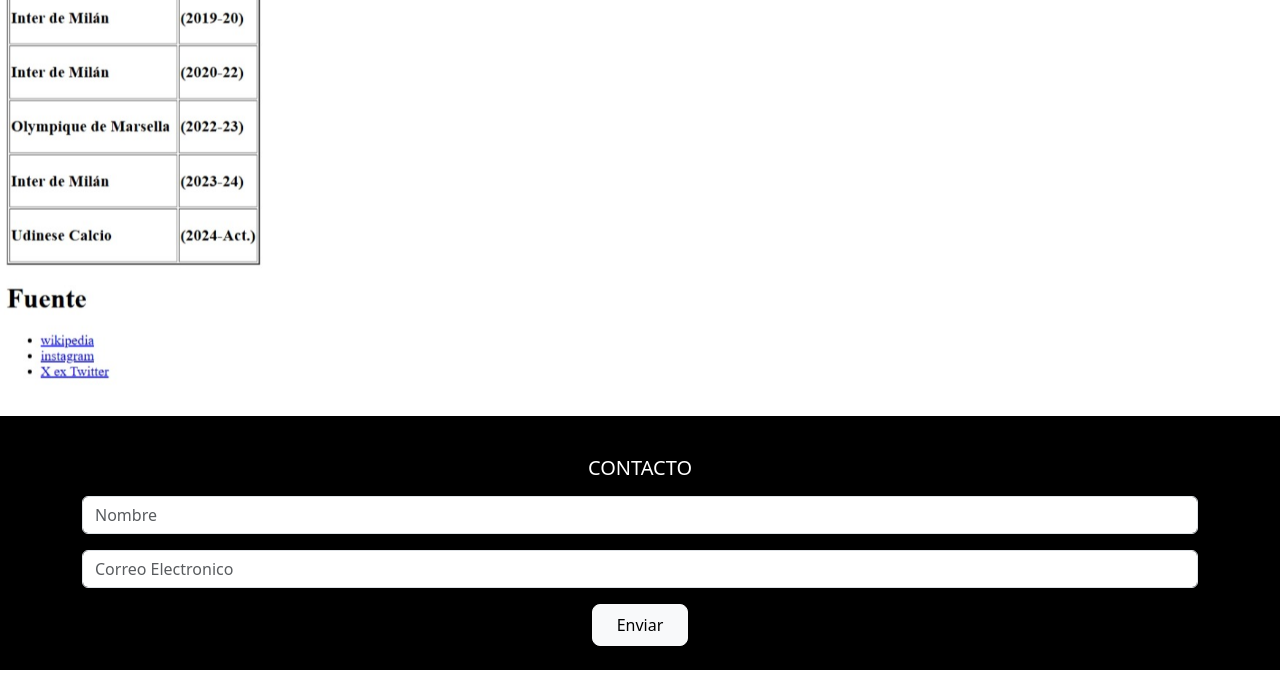
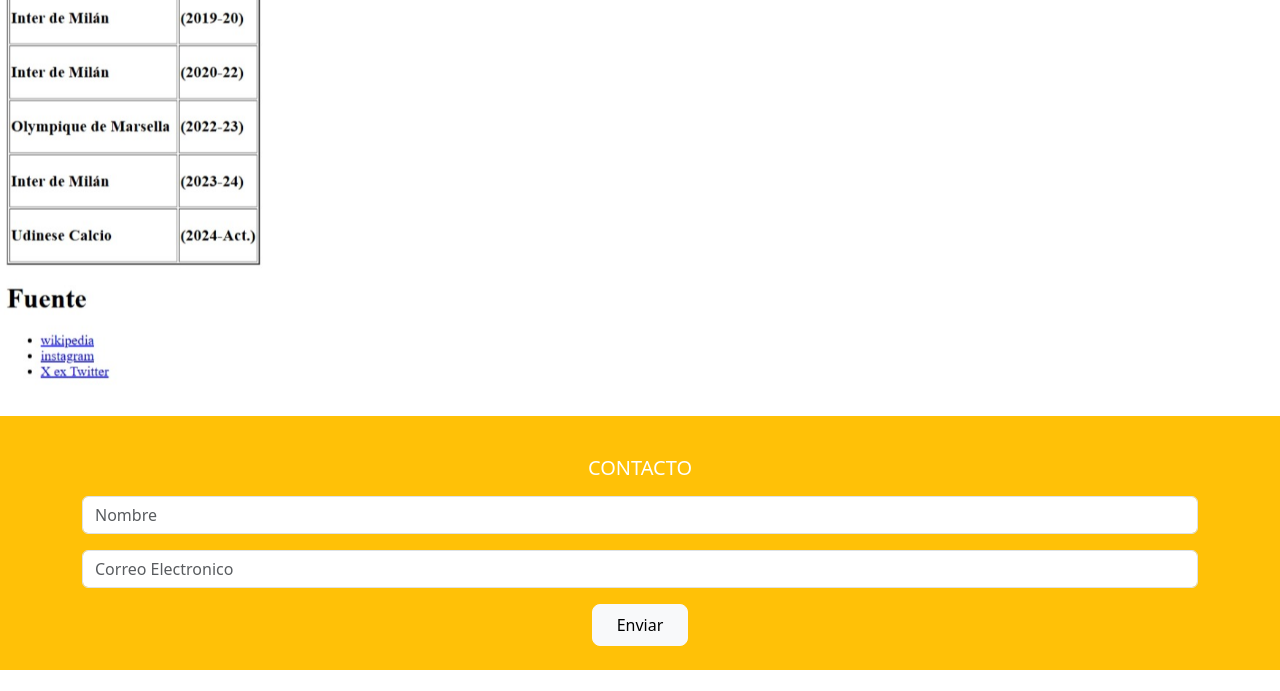
Before and after one commit to SofiaEscalant1/panzxho.github.io, a plain HTML site: page index.html in a window 1280 px wide. Shown: the part 2936-3627 px from the top of the page. Drawn offline with nearby package versions, Linux system fonts and the light colour scheme.

Commit message:
Cambio1: color contacto amarillo

```diff
--- a/index.html
+++ b/index.html
@@ -93,7 +93,7 @@
   </button>
   </div>
 </main>
-<section class="container-fluid pt-0 mt-4 bg-black">
+<section class="container-fluid pt-0 mt-4 bg-warning">
   <div class="container py-4">
     <h2 class="text-center my-3 text-white form-text fs-5">
       CONTACTO
```
